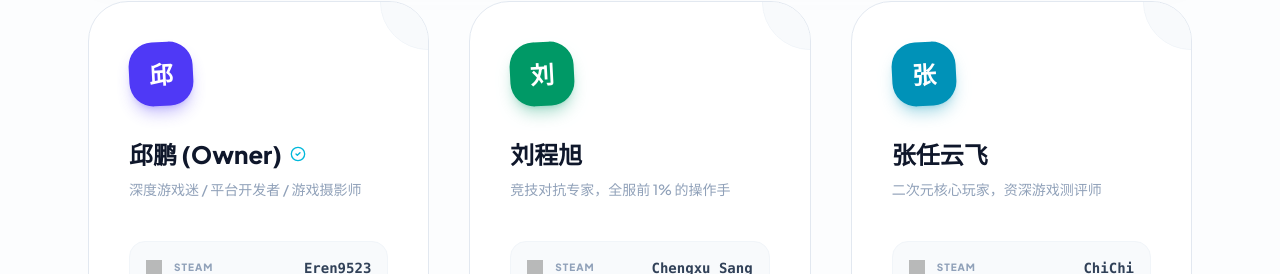
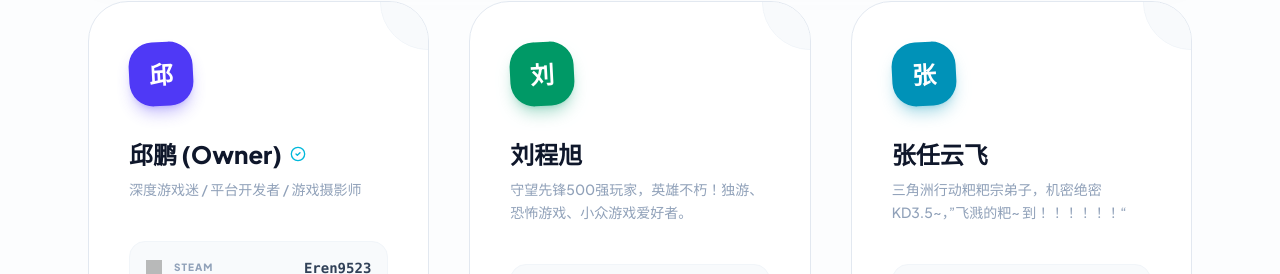
Before and after one commit to Eren9523/My-introduce-of-web, a React (Vite) app: page /game-platform in a window 1280 px wide. Shown: the part 1515-1789 px from the top of the page. Built offline with nearby package versions, Linux system fonts and the light colour scheme; no server answers; grey boxes are pictures that could not be loaded.

Commit message:
feat(GamePlatform): Update social bios for game contributors
Refine the biographies for game contributors to provide more specific and engaging descriptions of their gaming expertise and preferences.

```diff
--- a/src/components/GamePlatform.tsx
+++ b/src/components/GamePlatform.tsx
@@ -31,8 +31,8 @@ const PLATFORMS = [
 
 const SOCIAL_INFOS = [
   { name: '邱鹏 (Owner)', bio: '深度游戏迷 / 平台开发者 / 游戏摄影师', steam: 'Eren9523', psn: 'Eren9523', switch: '0401-4279-6811', color: 'indigo', verified: true },
-  { name: '刘程旭', bio: '竞技对抗专家，全服前 1% 的操作手', steam: 'Chengxu_Sang', psn: 'CX_Liu_99', switch: '8888-7777-6666', color: 'green', verified: false },
-  { name: '张任云飞', bio: '二次元核心玩家，资深游戏测评师', steam: 'ChiChi', psn: 'ChiChi_Zero', switch: '1122-3344-5566', color: 'purple', verified: false }
+  { name: '刘程旭', bio: '守望先锋500强玩家，英雄不朽！独游、恐怖游戏、小众游戏爱好者。', steam: 'Chengxu_Sang', psn: 'CX_Liu_99', switch: '2548-7319-4802', color: 'green', verified: false },
+  { name: '张任云飞', bio: '三角洲行动粑粑宗弟子，机密绝密KD3.5~，”飞溅的粑~   到！！！！！！“', steam: 'ChiChi', psn: 'ChiChi_Zero', switch: '6193-8402-5716', color: 'purple', verified: false }
 ];
 
 const NEWS_SITES = [
```
